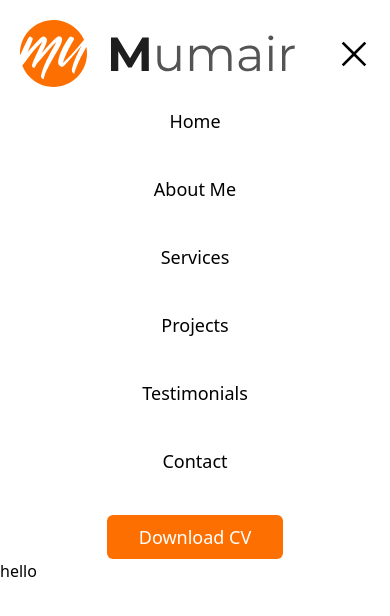
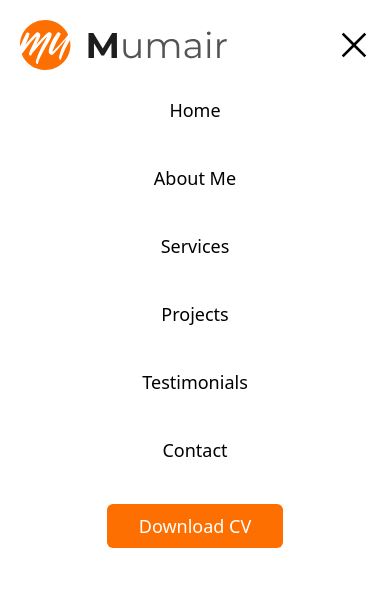
Before and after one commit to anisulislampranto/task-potential, a Next.js app: page / in a window 390 px wide. Both pictures are taken after a click on the button 354 px from the left and 53 px from the top of the page. Shown: the top 616 px of the page. Built offline with nearby package versions, Linux system fonts and the light colour scheme.

Commit message:
logo responsiveness adjustment

```diff
--- a/src/components/globals/header/HeaderServer.jsx
+++ b/src/components/globals/header/HeaderServer.jsx
@@ -47,8 +47,8 @@ export default function HeaderServer() {
 
     return (
         <>
-            <navbar className='font-poppinsRegular p-5 flex items-center justify-between container mx-auto dark:bg-black dark:text-[#ffffff]'>
-                <div className=' relative h-[67px] w-[279px]'>
+            <navbar className='font-poppinsRegular p-5 flex items-center justify-between container mx-auto bg-white dark:bg-black dark:text-[#ffffff]'>
+                <div className=' relative h-[50px] w-[210px] md:h-[67px] md:w-[279px]'>
                     <Image className=" absolute object-cover" src={headerData.logo} alt='logo' fill />
                 </div>
 
@@ -78,7 +78,7 @@ export default function HeaderServer() {
 
             {
                 open &&
-                <div className='flex xl:hidden flex-col items-center gap-10 text-lg'>
+                <div className=' w-full bg-white dark:bg-black dark:text-[#ffffff] absolute top-24 z-50 flex xl:hidden flex-col items-center gap-10 text-lg'>
                     <ul className='flex flex-col items-center gap-10  '>
                         {
                             headerData.navLinks.map((el) =>
```
